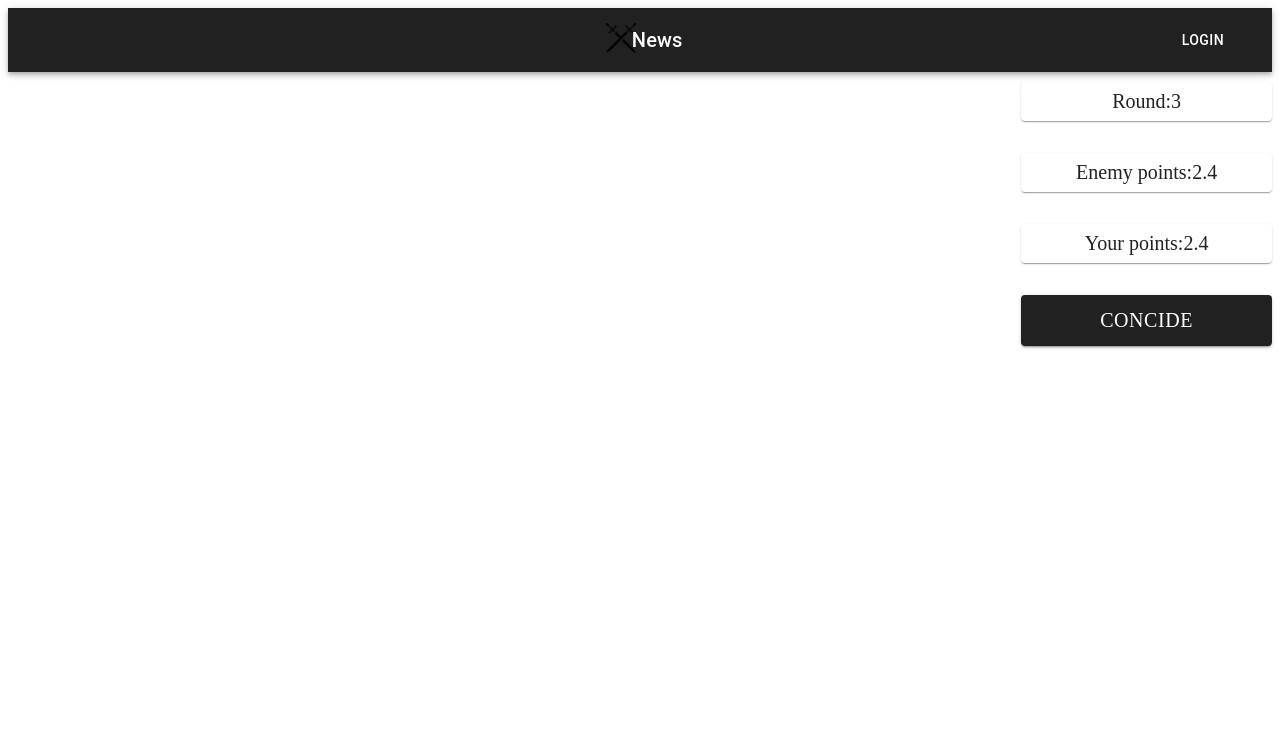
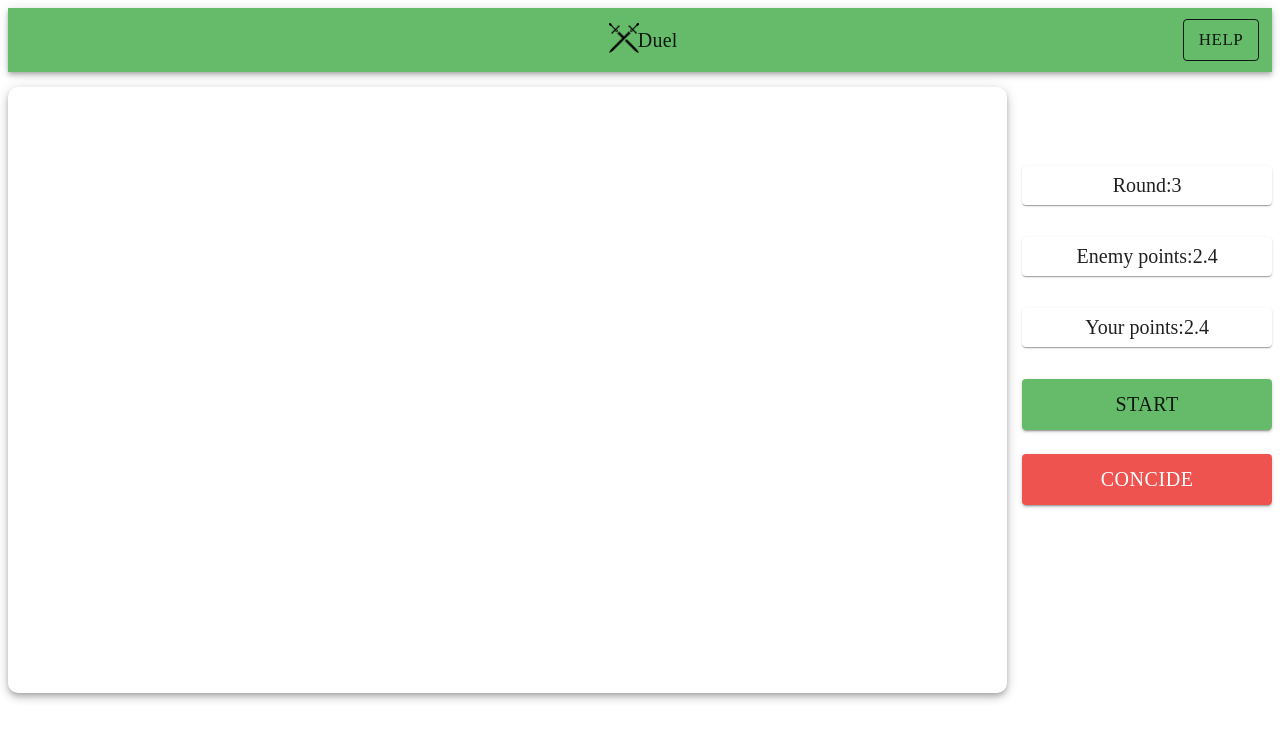
Before and after one commit to AlexDen30/Duel, a React (Create React App) app in the folder duel/: page / in a window 1280 px wide. Shown: the top 740 px of the page. Built offline with nearby package versions, Linux system fonts and the light colour scheme.

Commit message:
Layout and reducer

```diff
--- a/duel/src/App.js
+++ b/duel/src/App.js
@@ -1,4 +1,4 @@
-import { grey } from '@material-ui/core/colors';
+import { grey, red, green } from '@material-ui/core/colors';
 import { createMuiTheme, ThemeProvider } from '@material-ui/core/styles';
 import React from 'react';
 import Game from './components/Game';
@@ -9,8 +9,11 @@ import style from './App.module.css';
 const theme = createMuiTheme({
   palette: {
     primary: {
-      main: grey[900],
-    }
+      main: green[400],
+    },
+    secondary: {
+      main: red[400],
+    },
   }
 })
 
--- a/duel/src/App.module.css
+++ b/duel/src/App.module.css
@@ -1,7 +1,7 @@
 .grid {
     display: grid;
-    grid-template: 1fr 9fr / 8fr 2fr;
-    gap: 10px;
+    grid-template: 1fr 1fr 7fr 1fr/ 8fr 2fr;
+    gap: 15px;
 }
 
 .header {
@@ -9,9 +9,9 @@
 }
 
 .game {
-    grid-area: 2/1/3/2;
+    grid-area: 2/1/5/2;
 }
 
 .panel {
-    grid-area: 2/2/3/3;
+    grid-area: 3/2/4/3;
 }
--- a/duel/src/components/Game.jsx
+++ b/duel/src/components/Game.jsx
@@ -1,12 +1,30 @@
 import React from 'react';
-import style from './Game.module.css'
+import { makeStyles } from '@material-ui/core/styles';
+import Paper from '@material-ui/core/Paper';
+import Grid from '@material-ui/core/Grid';
+import { Button } from '@material-ui/core';
+
+const useStyles = makeStyles((theme) => ({
+
+    paper: {
+      width: '100%',
+      height: '100%',
+      borderRadius: '10px'
+    },
+
+
+
+  }));
 
 const Game = (props) => {
 
+    const classes = useStyles();
+
     return (
-        <div className={style.grid}>
+        <Paper elevation={5} className={classes.paper}>
 
-        </div>
+
+        </Paper>
     );
 }
 
--- a/duel/src/components/Header.jsx
+++ b/duel/src/components/Header.jsx
@@ -7,19 +7,26 @@ import Button from '@material-ui/core/Button';
 import ic from '../Pics/logo.png';
 
 const useStyles = makeStyles((theme) => ({
-    // root: {
-    //   flexGrow: 0,
-    // },
-    // menuButton: {
-    //   marginRight: theme.spacing(2),
-    // },
-    // title: {
-    //   flexGrow: 1,
-    // },
+
     tool: {
         display: 'grid',
         gridTemplate: '1fr / 47% 2% 5% 39% 5% 2%',
-        gap: '2px'
+        gap: '5px'
+    },
+
+    title: {
+        fontFamily: 'cursive',
+        fontSize: 20,
+    },
+
+    img: {
+        width:'30px',
+        height: '30px',
+    },
+
+    button: {
+        fontFamily: 'cursive',
+        fontSize: 17,
     }
   }));
 
@@ -34,39 +41,22 @@ const Header = (props) => {
           <Toolbar className={classes.tool}>
 
               <div style={{gridColumn: '2/3'}}>
-                <img src={ic} style={{width:'30px', height: '30px'}}/>
+                <img src={ic} className={classes.img} />
               </div>
               <div style={{gridColumn: '3/4'}}>
-                <Typography variant="h6" className={classes.title}>
-                    News
+                <Typography  className={classes.title}>
+                    Duel
                 </Typography>
               </div>
               <div style={{gridColumn: '5/6'}}>
-                <Button color="inherit">Login</Button>
+                <Button variant="outlined" color="inherit" className={classes.button}>Help</Button>
               </div>
 
           </Toolbar>
         </AppBar>
 
     );
-    // return (
-    // <AppBar >
-    //     <Toolbar>
 
-    //     <img src={ic} className={style.im}/>
-    //         <div className={style.text}>
-    //             <Typography variant="h6" >
-    //                 Duel
-    //             </Typography>
-    //         </div>
-    //         <div className={style.help}>
-    //             <Button color="inherit" variant="h6">Help</Button>
-    //         </div>
-
-    //     </Toolbar>
-    // </AppBar>
-
-    // );
 }
 
 export default Header;
--- a/duel/src/components/Header.module.css
+++ /dev/null
@@ -1,19 +0,0 @@
-.grid {
-    display: grid;
-    grid-template: 1fr/47% 2% 5% 39% 5% 2%;
-    height: 100%;
-}
-
-.im {
-    width: 30px;
-    height: 30px;
-    grid-column: 2/3;
-}
-
-.text {
-    grid-column: 3/4;
-}
-
-.help {
-    grid-column: 5/6;
-}
--- a/duel/src/components/InfoPanel.jsx
+++ b/duel/src/components/InfoPanel.jsx
@@ -42,7 +42,12 @@ const InfoPanel = (props) => {
             <Paper className={classes.paper}>Your points:{12/5}</Paper>
             </Grid>
             <Grid item >
-                <Button variant="contained" color="primary" size="large" className={classes.button}>
+                <Button variant="contained" color='primary' size="large" className={classes.button}>
+                    Start
+                </Button>
+            </Grid>
+            <Grid item >
+                <Button variant="contained" color="secondary" size="large" className={classes.button}>
                     Concide
                 </Button>
             </Grid>
--- a/duel/src/index.js
+++ b/duel/src/index.js
@@ -3,16 +3,13 @@ import ReactDOM from 'react-dom';
 import './index.css';
 import App from './App';
 import { Provider } from 'react-redux';
-//import { store } from './redux/store';
+import { store } from './redux/store';
 
 ReactDOM.render(
   <React.StrictMode>
-    <App />
-
+    <Provider store={store}>
+      <App />
+    </Provider>
   </React.StrictMode>,
   document.getElementById('root')
 );
-
-{/* <Provider >
-
-    </Provider> */}
--- /dev/null
+++ b/duel/src/redux/game-reducer.js
@@ -0,0 +1,108 @@
+
+
+const SET_AI_POINTS = 'SET_AI_POINTS'
+const SET_PLAYER_POINTS = 'SET_PLAYER_POINTS';
+const REMOVE_AI_CARD = 'REMOVE_AI_CARD';
+const REMOVE_PLAYER_CARD = 'REMOVE_PLAYER_CARD';
+const SET_ROUND = 'SET_ROUND';
+const RESET_GAME = 'RESET_GAME';
+
+let initialState = {
+    aiCards: [0,1,2,3,4,5,6,7,8,9,10,11],
+    playerCards: [0,1,2,3,4,5,6,7,8,9,10,11],
+    currentRound: 0,
+    playerPoints: 0,
+    aiPoints: 0
+}
+
+export const setRound = (round) => {
+    return {
+        type: SET_ROUND,
+        round,
+    }
+}
+
+export const setAiPoints = (points) => {
+    return {
+        type: SET_AI_POINTS,
+        points,
+    }
+}
+
+export const setPlayerPoints = (points) => {
+    return {
+        type: SET_PLAYER_POINTS,
+        points,
+    }
+}
+
+export const removeAICard = (cardNumber) => {
+    return {
+        type: REMOVE_AI_CARD,
+        cardNumber,
+    }
+}
+
+export const removePlayerCard = (cardNumber) => {
+    return {
+        type: REMOVE_PLAYER_CARD,
+        cardNumber,
+    }
+}
+
+export const resetGame = () => {
+    return {
+        type: RESET_GAME
+    }
+}
+
+export const gameReducer = (state = initialState, action) => {
+
+    switch (action.type) {
+
+        case SET_AI_POINTS:
+            return {
+                ...state,
+                aiPoints: action.points
+            }
+
+        case SET_PLAYER_POINTS:
+            return {
+                ...state,
+                playerPoints: action.points
+            }
+
+        case SET_ROUND:
+            return {
+                ...state,
+                currentRound: action.round
+            }
+
+        case REMOVE_AI_CARD:
+            const delAiInd = state.aiCards.findIndex(i => i === action.cardNumber);
+            return {
+                ...state,
+                aiCards: delAiInd === 0
+                ? [...state.aiCards.slice(1)]
+                : [...state.aiCards.slice(0, delAiInd), ...state.aiCards.slice(delAiInd + 1)]
+            }
+
+        case REMOVE_PLAYER_CARD:
+            const delPlInd = state.playerCards.findIndex(i => i === action.cardNumber);
+            return {
+                ...state,
+                playerCards: delPlInd === 0
+                ? [...state.playerCards.slice(1)]
+                : [...state.playerCards.slice(0, delPlInd), ...state.playerCards.slice(delPlInd + 1)]
+            }
+
+        case RESET_GAME:
+
+            return {
+                state: initialState
+            }
+
+        default:
+            return state;
+    }
+}
--- /dev/null
+++ b/duel/src/redux/store.js
@@ -0,0 +1,14 @@
+import {createStore} from 'redux';
+import {combineReducers} from 'redux';
+import {compose} from 'redux';
+import { gameReducer } from './game-reducer';
+
+
+
+
+let reducers = combineReducers({
+    game: gameReducer,
+});
+
+export let store = createStore(reducers,
+    compose(window.__REDUX_DEVTOOLS_EXTENSION__ && window.__REDUX_DEVTOOLS_EXTENSION__() ));
```
Also changed, not shown: duel/src/components/InfoPanel.module.css (deleted).
